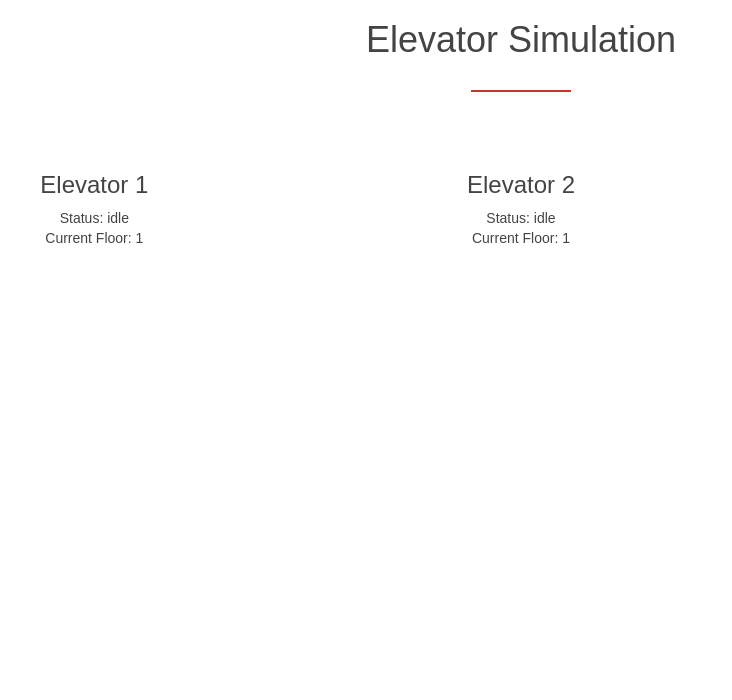
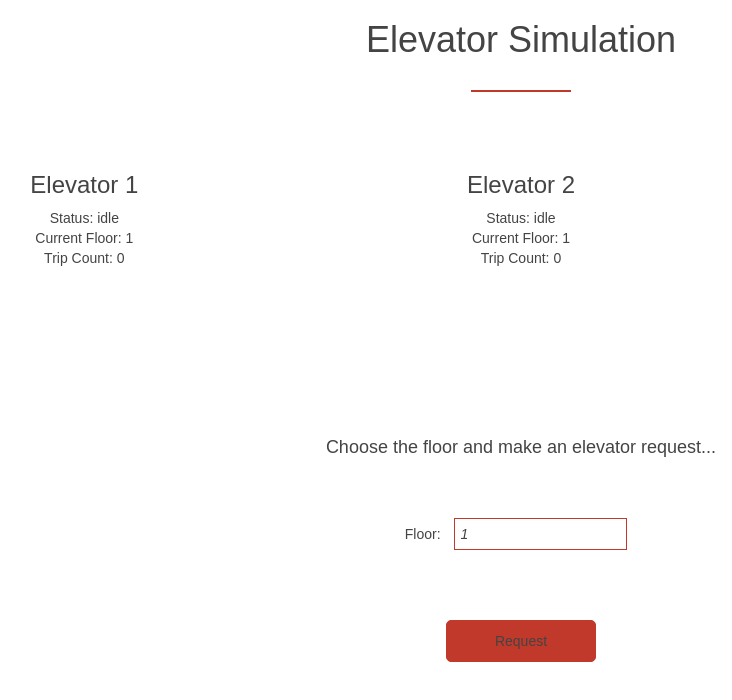
Before and after one commit to Dejan87/elevator-challenge, a React (Create React App) app: page / in a window 1280 px wide. Both pictures are taken after a click on the button "Start simulation". Shown: the top 700 px of the page, without its empty margins (119-851 px from the left). Built offline with nearby package versions, Linux system fonts and the light colour scheme.

Commit message:
Elevators inialized, RequestController created

```diff
--- a/src/components/Elevator/Elevator.js
+++ b/src/components/Elevator/Elevator.js
@@ -8,6 +8,7 @@ const elevator = (props) => {
             <h3>{`Elevator ${props.number}`}</h3>
             Status: <span>{props.status}</span><br/>
             Current Floor: <span>{props.currentFloor}</span><br/>
+            Trip Count: <span>{props.count}</span><br/>
         </div>
     );
 };
--- /dev/null
+++ b/src/components/RequestController/RequestController.css
@@ -0,0 +1,4 @@
+.requestController {
+    width: 90%;
+    margin: 150px auto;
+}
--- /dev/null
+++ b/src/components/RequestController/RequestController.js
@@ -0,0 +1,15 @@
+import React from "react";
+
+import "./RequestController.css";
+
+const requestController = (props) => {
+    return (
+        <div className="requestController">
+            <h4>Choose the floor and make an elevator request...</h4>
+            Floor: <input type="number" onChange={props.selectedFloor} value={props.floors} />
+            <button onClick={props.elevatorRequest}>Request</button>
+        </div>
+    );
+};
+
+export default requestController;
--- a/src/containers/Elevators.js
+++ b/src/containers/Elevators.js
@@ -2,6 +2,7 @@ import React, { Component } from 'react';
 
 import Setup from "../components/Setup/Setup";
 import Elevator from "../components/Elevator/Elevator";
+import RequestController from "../components/RequestController/RequestController";
 
 class Elevators extends Component {
     state = {
@@ -9,8 +10,7 @@ class Elevators extends Component {
         numberOfElevators: 2,
         numberOfFloors: 1,
         elevators: [],
-        status: "idle", // Status of every elevator at the beginning
-        currentFloor: 1 // All elevators start at the first floor
+        selectedFloor: 1
     }
 
     handleChangeNumberOfElevators = (event) => {
@@ -25,10 +25,19 @@ class Elevators extends Component {
         }
     }
 
+    handleChangeSelectedFloor = (event) => {
+        // User can make an elevator request from floor number 1 to amount of floors available
+        if(event.target.value > 0 && event.target.value <= this.state.numberOfFloors) {
+            this.setState({...this.state, selectedFloor: event.target.value});
+        }
+    }
+
     startSimulation = () => {
         let elevators = [];
         for(let i = 1; i <= this.state.numberOfElevators; i++) {
-            elevators.push(i); // Initialize elevators
+            // Initialize elevators, represent each elevator with an object; set their status, currentFloor and numberOfTrips
+            // to idle, 1 and 0 respectively
+            elevators.push({ name: i, status: "idle", currentFloor: 1, numberOfTrips: 0});
         }
         this.setState({...this.state, setup: false, elevators: elevators}); // Setup is complete, proceed with simulation
     }
@@ -42,15 +51,26 @@ class Elevators extends Component {
                                             numberOfFloors={this.handleChangeNumberOfFloors}
                                             startSimulation={this.startSimulation}/> : this.state.elevators.map(elevator => {
                                                 return <Elevator
-                                                            key={elevator}
-                                                            status={this.state.status}
-                                                            currentFloor={this.state.currentFloor}
-                                                            number={elevator}/>
+                                                            key={elevator.name}
+                                                            status={elevator.status}
+                                                            currentFloor={elevator.currentFloor}
+                                                            number={elevator.name}
+                                                            count={elevator.numberOfTrips}/>
                                             });
+
+        let requestController = !this.state.setup ? <RequestController
+                                                        selectedFloor={this.handleChangeSelectedFloor}
+                                                        floors={this.state.selectedFloor}
+                                                        elevatorRequest={this.requestAnElevator}/> : null;
 
         return (
             <div>
-                {setup}
+                <div className="row">
+                    {setup}
+                </div>
+                <div>
+                    {requestController}
+                </div>
             </div>
         );
     }
```
